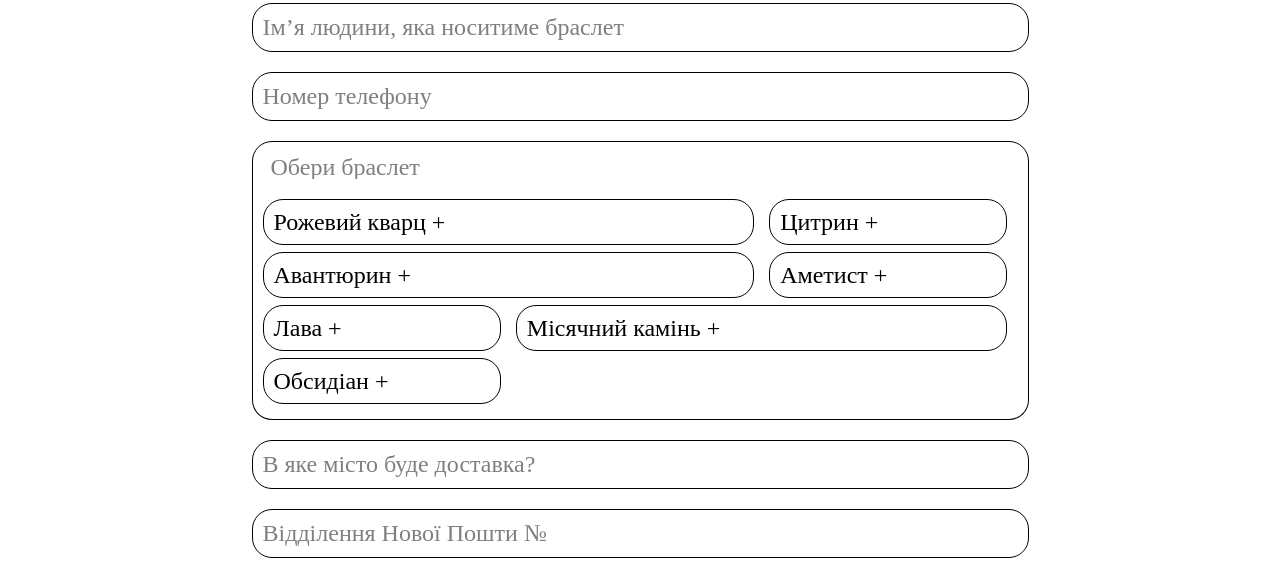
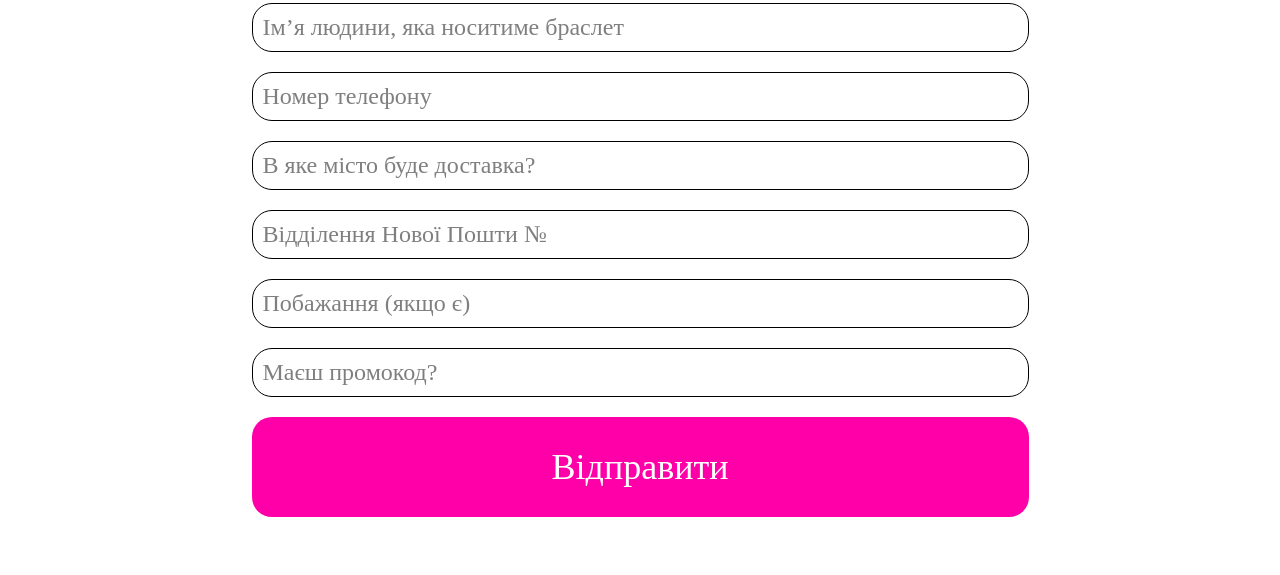
Before and after one commit to angel-688/linamotes, a plain HTML site: page order.html in a window 1280 px wide. Shown: the part 215-790 px from the top of the page. Drawn offline with Linux system fonts and the light colour scheme; a web font is replaced by a local one.

Commit message:
Add files via upload

```diff
--- a/order.html
+++ b/order.html
@@ -6,7 +6,7 @@
 	<meta charset="UTF-8">
 	<meta name="format-detection" content="telephone=no">
 	<!-- <style>body{opacity: 0;}</style> -->
-	<link rel="stylesheet" href="css/style.min.css?_v=20230522171923">
+	<link rel="stylesheet" href="css/style.min.css?_v=20230522172719">
 	<link rel="shortcut icon" href="favicon.ico">
 	<meta name="description" content="Конный клуб в Киеве">
 	<!-- <meta name="keywords" content="Ключові слова"> -->
@@ -50,16 +50,7 @@
 							<div class="form-order__line">
 								<input autocomplete="off" data-required="tel" data-input-error="Лише цифри" type="text" name="user_phone" data-error="Заповніть поле" placeholder="Номер телефону" class="form-order__input">
 							</div>
-							<select name="form[]" data-speed="500" multiple data-open data-class-modif="form">
-								<option value="" selected>Обери браслет</option>
-								<option data-class="flex-2" value="2">Рожевий кварц +</option>
-								<option data-class="flex-1" value="3">Цитрин +</option>
-								<option data-class="flex-2" value="4">Авантюрин +</option>
-								<option data-class="flex-1" value="2">Аметист +</option>
-								<option data-class="flex-1" value="3">Лава +</option>
-								<option data-class="flex-2" value="4">Місячний камінь +</option>
-								<option data-class="flex-1" value="4">Обсидіан +</option>
-							</select>
+
 							<div class="form-order__line">
 								<input autocomplete="off" type="text" name="user_city" placeholder="В яке місто буде доставка?" class="form-order__input">
 							</div>
@@ -83,7 +74,7 @@
 			</div>
 		</footer>
 	</div>
-	<script src="js/app.min.js?_v=20230522171923"></script>
+	<script src="js/app.min.js?_v=20230522172719"></script>
 </body>
 
 </html>
```
Also changed, not shown: about.html (+2 -2 lines), home.html (+2 -2 lines).
